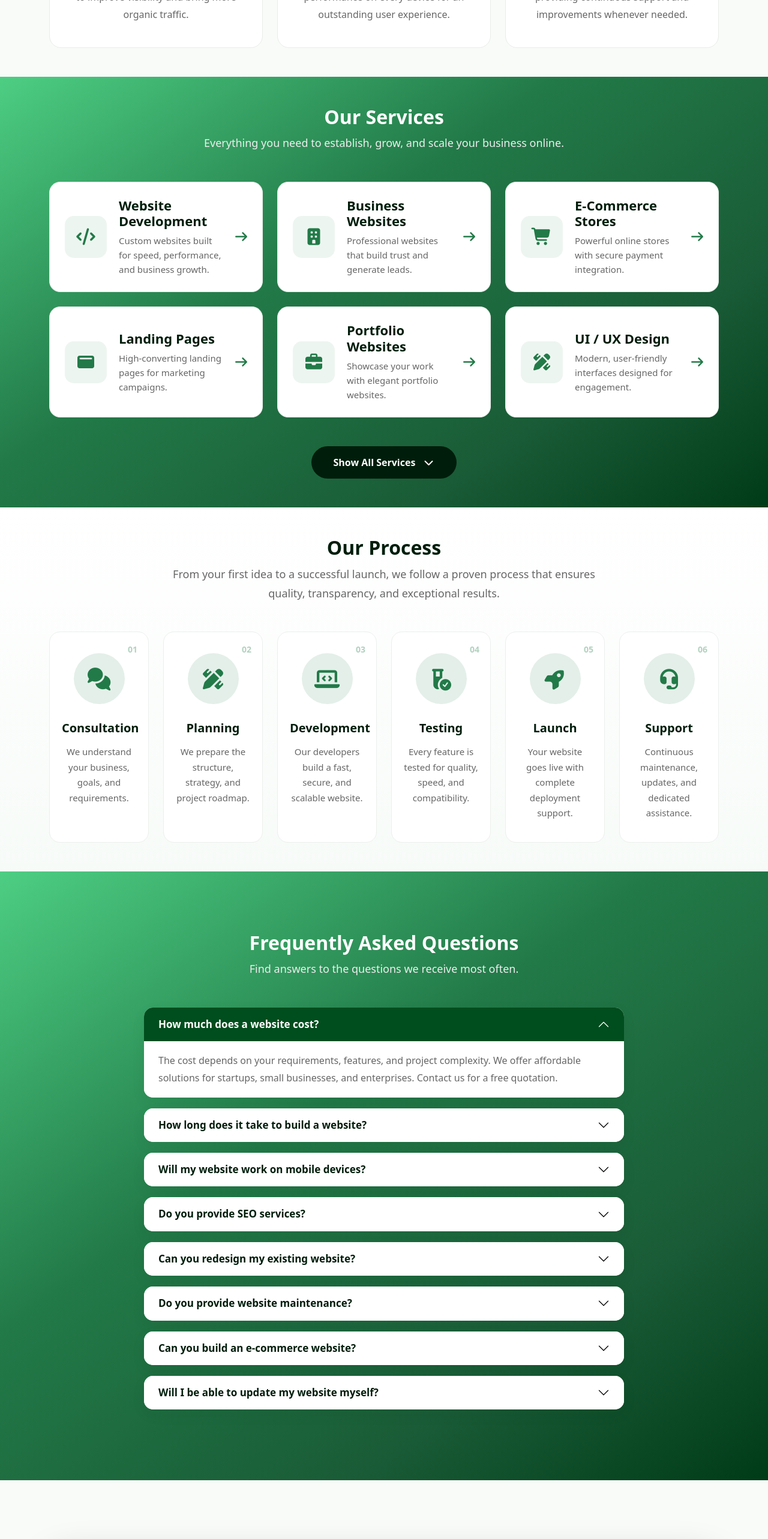
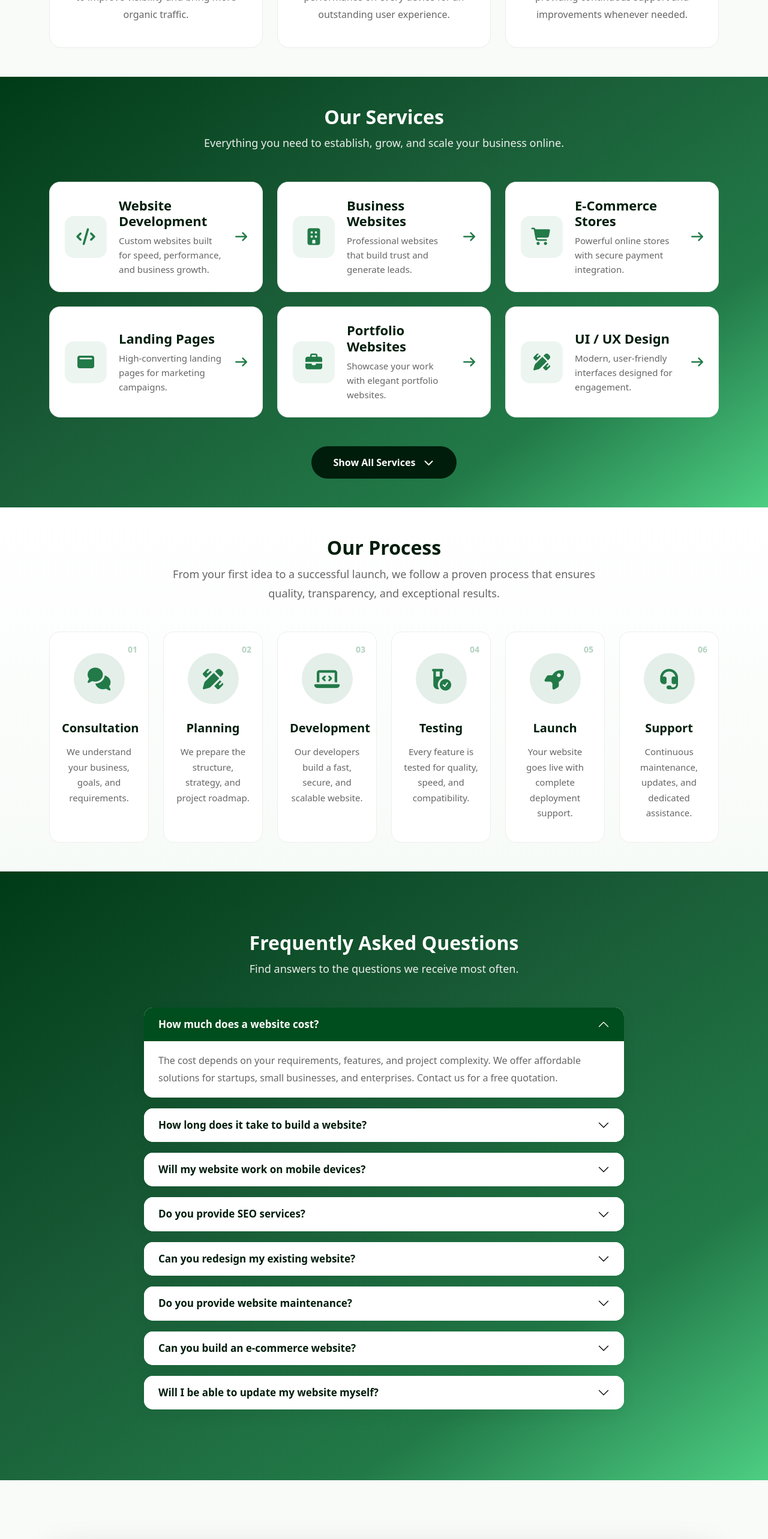
Before and after one commit to InvitiqSolutions/invitiq-web, an Angular app: page / in a window 1280 px wide. Shown: the part 1740-4306 px from the top of the page at 60% size. Built offline with nearby package versions, Linux system fonts and the light colour scheme.

Commit message:
updated div bg color

```diff
--- a/src/app/components/home/home.component.css
+++ b/src/app/components/home/home.component.css
@@ -288,13 +288,14 @@
 .services-section{
     background: linear-gradient(
         145deg,
-        #4dce83 0%,
-        #227A48 40%,
-        #195b36 75%,
-        #003b17 100%
+        #003b17 0%,
+        #195b36 40%,
+        #227A48 75%,
+        #4dce83 100%
     );
     padding:100px 0;
 }
+
 
 
 
@@ -635,10 +636,10 @@
 
        background: linear-gradient(
         145deg,
-        #4dce83 0%,
-        #227A48 40%,
-        #195b36 75%,
-        #003b17 100%
+        #003b17 0%,
+        #195b36 40%,
+        #227A48 75%,
+        #4dce83 100%
     );
 
 }
```
